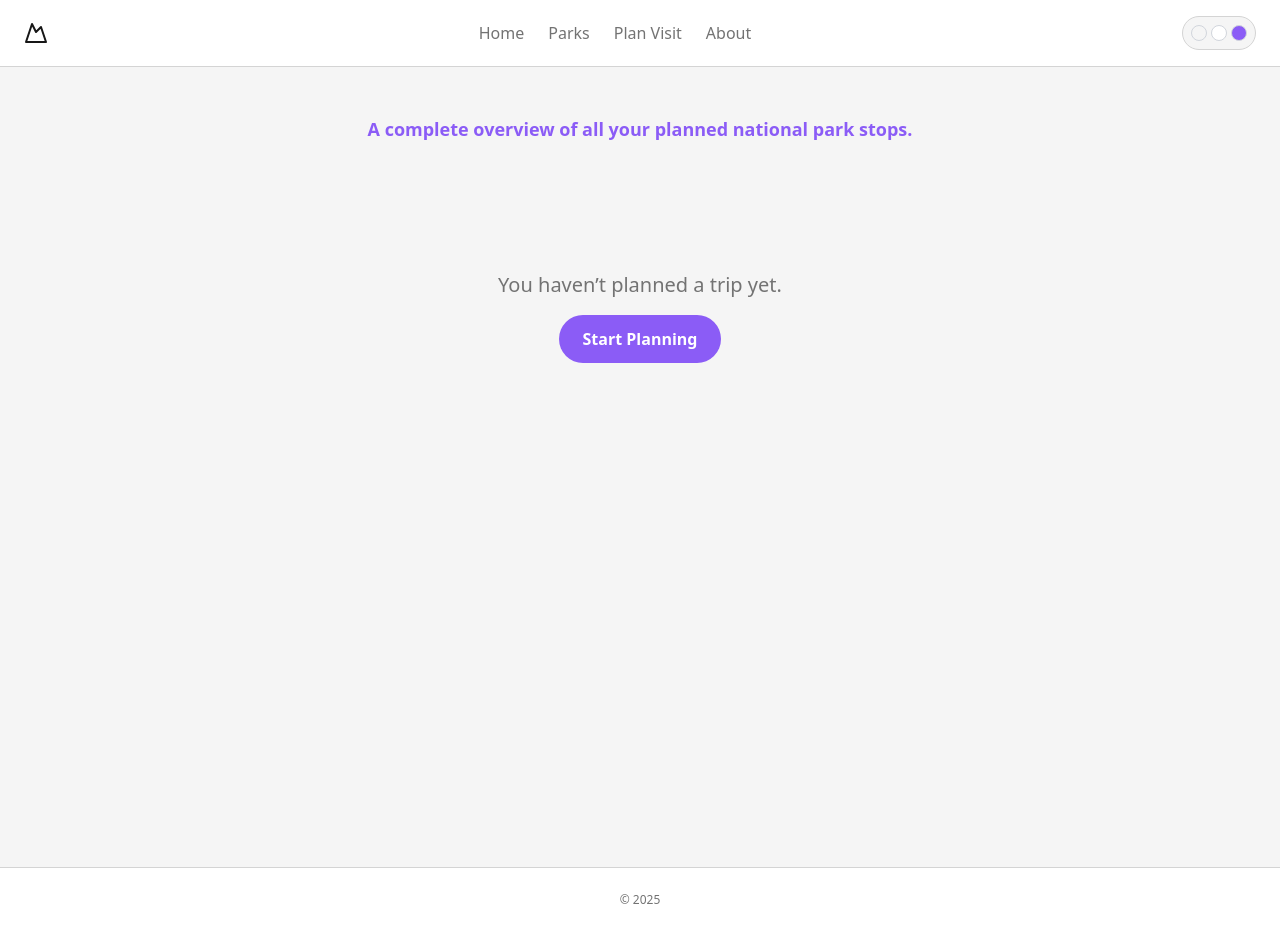
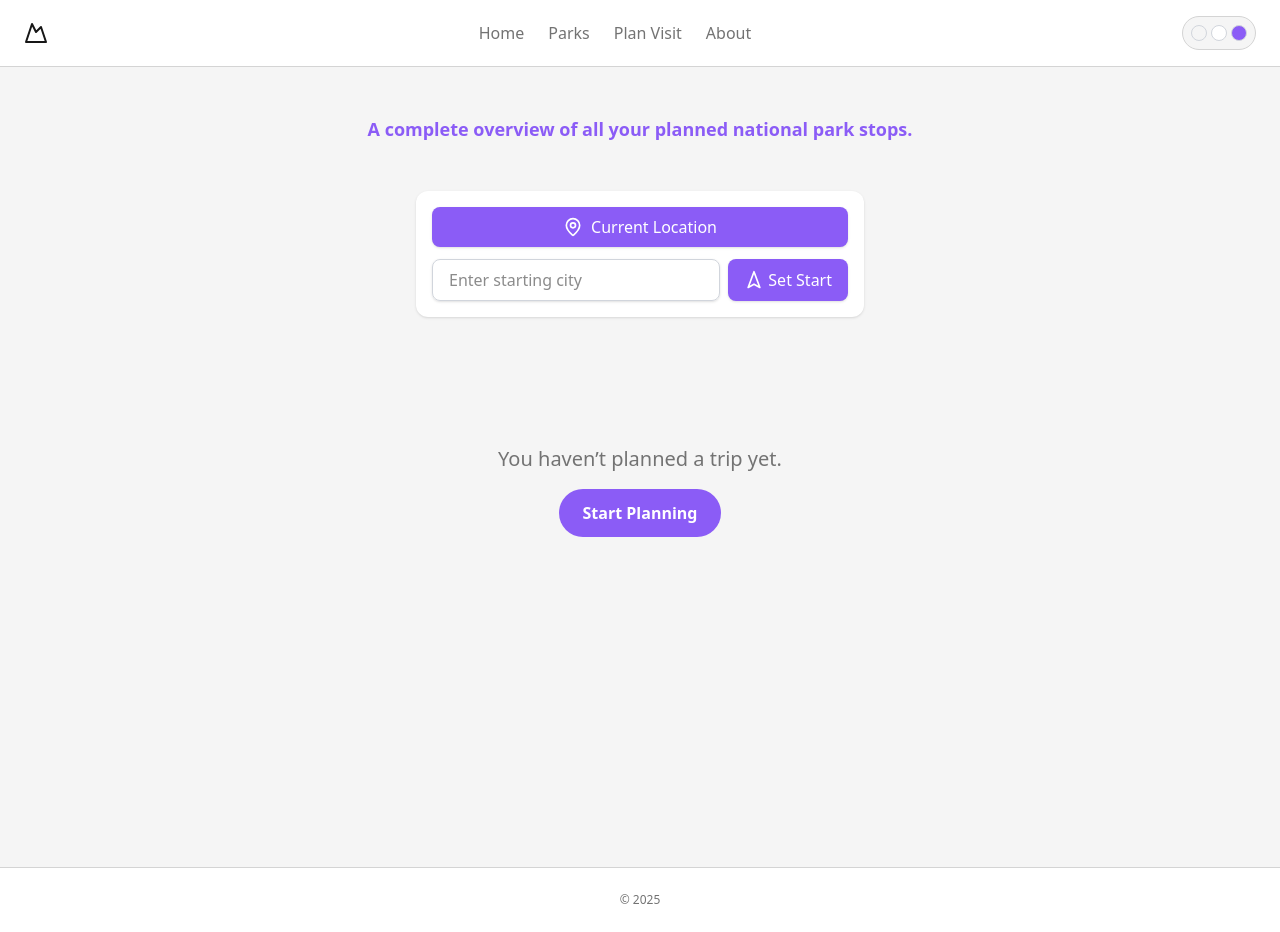
Before and after one commit to ajSeadler/tw-layout, a React (Vite) app: page /summary in a window 1280 px wide. Built offline with nearby package versions, Linux system fonts and the light colour scheme.

Commit message:
current location on planner section

```diff
--- a/src/components/parks/trips/TripSummary.tsx
+++ b/src/components/parks/trips/TripSummary.tsx
@@ -1,3 +1,4 @@
+/* eslint-disable @typescript-eslint/no-unused-vars */
 /* src/components/parks/trips/TripSummary.tsx */
 /* eslint-disable react-hooks/exhaustive-deps */
 /* eslint-disable @typescript-eslint/no-explicit-any */
@@ -10,6 +11,7 @@ import TripMetaSummary from "./TripMetaSummary";
 import ParkCardDetails from "./ParkCardDetails";
 import PackingSuggestions from "./PackingSuggestions";
 import BudgetEstimator from "./BudgetEstimator";
+import { Loader, MapPin, Navigation2 } from "lucide-react";
 
 const OPENWEATHER_KEY = import.meta.env.VITE_OPENWEATHER_KEY as string;
 const NPS_KEY = import.meta.env.VITE_NPS_KEY as string;
@@ -40,10 +42,8 @@ type TripSummaryState = {
   startDate: Date | null;
   endDate: Date | null;
   totalDistance: number;
-  startLocation?: {
-    latitude: number;
-    longitude: number;
-  };
+  startLocation?: { latitude: number; longitude: number };
+  startToFirst?: { miles: number; duration: string };
   budgetInputs: {
     lodgingPerNight: number;
     parkFees: number;
@@ -52,6 +52,7 @@ type TripSummaryState = {
   estimatedBudget: number;
 };
 
+// compute great‐circle distance in miles
 function haversineDistance(
   lat1: number,
   lon1: number,
@@ -59,14 +60,20 @@ function haversineDistance(
   lon2: number
 ): number {
   const toRad = (deg: number) => (deg * Math.PI) / 180;
-  const R = 3958.8;
+  const R = 3958.8; // miles
   const dLat = toRad(lat2 - lat1);
   const dLon = toRad(lon2 - lon1);
   const a =
     Math.sin(dLat / 2) ** 2 +
     Math.cos(toRad(lat1)) * Math.cos(toRad(lat2)) * Math.sin(dLon / 2) ** 2;
-  const c = 2 * Math.atan2(Math.sqrt(a), Math.sqrt(1 - a));
-  return R * c;
+  return 2 * R * Math.atan2(Math.sqrt(a), Math.sqrt(1 - a));
+}
+
+// format minutes into “Xh Ym” or “Zm”
+function formatDuration(minutes: number): string {
+  const h = Math.floor(minutes / 60);
+  const m = minutes % 60;
+  return h > 0 ? `${h}h ${m}m` : `${m}m`;
 }
 
 const TripSummary: React.FC = () => {
@@ -79,9 +86,11 @@ const TripSummary: React.FC = () => {
     budgetInputs: { lodgingPerNight: 0, parkFees: 0, gasPerMile: 0 },
     estimatedBudget: 0,
   });
+  const [manualCity, setManualCity] = useState("");
+  const [loadingStart, setLoadingStart] = useState(false);
   const navigate = useNavigate();
 
-  // 1) Load itinerary
+  // 1) load saved itinerary
   useEffect(() => {
     const saved = localStorage.getItem("tripItinerary");
     if (!saved) return;
@@ -89,15 +98,17 @@ const TripSummary: React.FC = () => {
       ItineraryItem,
       "distanceToNext" | "weather" | "activities"
     >[];
-    const withDates = parsed.map((item) => ({
-      ...item,
-      arrival: item.arrival ? new Date(item.arrival) : null,
-      departure: item.departure ? new Date(item.departure) : null,
+    setState((s) => ({
+      ...s,
+      itinerary: parsed.map((item) => ({
+        ...item,
+        arrival: item.arrival ? new Date(item.arrival) : null,
+        departure: item.departure ? new Date(item.departure) : null,
+      })),
     }));
-    setState((s) => ({ ...s, itinerary: withDates }));
   }, []);
 
-  // 2) Compute dates & nights
+  // 2) compute start/end dates & nights
   useEffect(() => {
     const { itinerary } = state;
     if (!itinerary.length) return;
@@ -111,7 +122,7 @@ const TripSummary: React.FC = () => {
     setState((s) => ({ ...s, startDate, endDate, totalNights }));
   }, [state.itinerary]);
 
-  // 3) Enrich: distance, weather, activities
+  // 3) fetch distances, weather, activities
   useEffect(() => {
     const fetchAll = async () => {
       const { itinerary } = state;
@@ -119,7 +130,7 @@ const TripSummary: React.FC = () => {
 
       const updated = await Promise.all(
         itinerary.map(async (item, i) => {
-          // distance
+          // distance & duration to next park
           let distanceToNext;
           if (i < itinerary.length - 1) {
             const next = itinerary[i + 1];
@@ -130,14 +141,14 @@ const TripSummary: React.FC = () => {
               next.longitude
             );
             const rounded = +miles.toFixed(1);
+            const mins = Math.ceil(rounded * 1.2);
             distanceToNext = {
               miles: rounded,
-              duration: `${Math.ceil(rounded * 1.2)}min`,
+              duration: formatDuration(mins),
             };
           }
 
-          // weather (forecast)
-          // 3b) Weather via Current Weather Data (free tier)
+          // current weather
           let weather;
           try {
             const url = new URL(
@@ -147,11 +158,9 @@ const TripSummary: React.FC = () => {
             url.searchParams.set("lon", item.longitude.toString());
             url.searchParams.set("appid", OPENWEATHER_KEY);
             url.searchParams.set("units", "imperial");
-
             const res = await fetch(url.toString());
             if (!res.ok) throw new Error(`Weather ${res.status}`);
             const j = await res.json();
-
             weather = {
               icon: `https://openweathermap.org/img/wn/${j.weather[0].icon}@2x.png`,
               minTemp: Math.round(j.main.temp_min),
@@ -159,16 +168,15 @@ const TripSummary: React.FC = () => {
               description: j.weather[0].description,
             };
           } catch (e) {
-            console.error("Weather fetch error for", item.fullName, e);
+            console.error("Weather fetch error", e);
           }
 
-          // activities (NPS)
+          // top 3 NPS activities
           let activities: ItineraryItem["activities"] = [];
           try {
             const aurl = new URL("https://developer.nps.gov/api/v1/activities");
             aurl.searchParams.set("parkCode", item.parkCode);
             aurl.searchParams.set("api_key", NPS_KEY);
-
             const ares = await fetch(aurl.toString());
             const aj = await ares.json();
             activities = aj.data.slice(0, 3).map((a: any) => ({
@@ -177,7 +185,7 @@ const TripSummary: React.FC = () => {
               duration: "Varies",
             }));
           } catch (e) {
-            console.error("Activities fetch error for", item.fullName, e);
+            console.error("Activities fetch error", e);
           }
 
           return { ...item, distanceToNext, weather, activities };
@@ -188,13 +196,36 @@ const TripSummary: React.FC = () => {
         (sum, it) => sum + (it.distanceToNext?.miles || 0),
         0
       );
-      setState((s) => ({ ...s, itinerary: updated, totalDistance }));
+
+      // distance & duration from start location → first park
+      let startToFirst: { miles: number; duration: string };
+      if (state.startLocation && updated.length) {
+        const miles = haversineDistance(
+          state.startLocation.latitude,
+          state.startLocation.longitude,
+          updated[0].latitude,
+          updated[0].longitude
+        );
+        const rounded = +miles.toFixed(1);
+        const mins = Math.ceil(rounded * 1.2);
+        startToFirst = {
+          miles: rounded,
+          duration: formatDuration(mins),
+        };
+      }
+
+      setState((s) => ({
+        ...s,
+        itinerary: updated,
+        totalDistance,
+        startToFirst,
+      }));
     };
 
     fetchAll();
-  }, [state.startDate, state.itinerary.length]);
+  }, [state.startDate, state.itinerary.length, state.startLocation]);
 
-  // 4) Recompute budget
+  // 4) recompute budget
   useEffect(() => {
     const { budgetInputs, totalNights, totalDistance } = state;
     const { lodgingPerNight, parkFees, gasPerMile } = budgetInputs;
@@ -202,6 +233,53 @@ const TripSummary: React.FC = () => {
       lodgingPerNight * totalNights + parkFees + gasPerMile * totalDistance;
     setState((s) => ({ ...s, estimatedBudget }));
   }, [state.budgetInputs, state.totalNights, state.totalDistance]);
+
+  // get device location
+  const getLocation = () => {
+    setLoadingStart(true);
+    navigator.geolocation.getCurrentPosition(
+      (pos) => {
+        setState((s) => ({
+          ...s,
+          startLocation: {
+            latitude: pos.coords.latitude,
+            longitude: pos.coords.longitude,
+          },
+        }));
+        setLoadingStart(false);
+      },
+      () => {
+        alert("Failed to get current location.");
+        setLoadingStart(false);
+      }
+    );
+  };
+
+  // geocode manual city
+  const resolveCityToCoords = async () => {
+    if (!manualCity) return;
+    setLoadingStart(true);
+    try {
+      const url = new URL("https://api.openweathermap.org/geo/1.0/direct");
+      url.searchParams.set("q", manualCity);
+      url.searchParams.set("limit", "1");
+      url.searchParams.set("appid", OPENWEATHER_KEY);
+
+      const res = await fetch(url.toString());
+      const data = await res.json();
+      if (!data.length) throw new Error("City not found");
+      const { lat, lon } = data[0];
+
+      setState((s) => ({
+        ...s,
+        startLocation: { latitude: lat, longitude: lon },
+      }));
+    } catch {
+      alert("Failed to find coordinates for city.");
+    } finally {
+      setLoadingStart(false);
+    }
+  };
 
   return (
     <div className="min-h-screen bg-[rgb(var(--background))] text-[rgb(var(--copy-primary))] py-12 px-4 sm:px-6 lg:px-8">
@@ -212,6 +290,56 @@ const TripSummary: React.FC = () => {
           </p>
         </header>
 
+        {/* Start‐location controls */}
+        <div className="w-full max-w-md mx-auto p-4 bg-[rgb(var(--card))] rounded-xl shadow-sm">
+          <div className="flex flex-col space-y-3">
+            {/* — Current Location Button — */}
+            <button
+              onClick={getLocation}
+              disabled={loadingStart}
+              className="flex items-center justify-center w-full px-4 py-2 rounded-lg bg-[rgb(var(--cta))] text-[rgb(var(--cta-text))] font-medium shadow transition-transform duration-200 ease-in-out hover:scale-102 disabled:opacity-50 disabled:cursor-not-allowed focus:outline-none focus:ring-2 focus:ring-[rgb(var(--cta))]"
+              aria-label="Use Current Location"
+            >
+              {loadingStart ? (
+                <Loader className="w-5 h-5 animate-spin" />
+              ) : (
+                <MapPin className="w-5 h-5" />
+              )}
+              <span className="ml-2">Current Location</span>
+            </button>
+
+            {/* — Manual City Input & Set Button — */}
+            <div className="flex flex-col sm:flex-row sm:space-x-2 space-y-2 sm:space-y-0">
+              <input
+                type="text"
+                placeholder="Enter starting city"
+                value={manualCity}
+                onChange={(e) => setManualCity(e.target.value)}
+                className="flex-1 px-4 py-2 rounded-lg border border-gray-300 focus:outline-none focus:ring-2 focus:ring-[rgb(var(--cta))] focus:border-transparent shadow-sm text-base"
+                aria-label="Starting City"
+              />
+              <button
+                onClick={resolveCityToCoords}
+                className="flex items-center justify-center px-4 py-2 rounded-lg bg-[rgb(var(--cta))] text-[rgb(var(--cta-text))] font-medium shadow transition-transform duration-200 ease-in-out hover:scale-102 focus:outline-none focus:ring-2 focus:ring-[rgb(var(--cta))]"
+                aria-label="Set Start City"
+              >
+                <Navigation2 className="w-5 h-5 mr-1" />
+                <span>Set Start</span>
+              </button>
+            </div>
+          </div>
+        </div>
+
+        {/* Distance to first park */}
+        {state.startToFirst && (
+          <p className="text-center text-sm text-[rgb(var(--copy-secondary))]">
+            Distance from your starting location to first park:{" "}
+            <strong>{state.startToFirst.miles} miles</strong> (
+            {state.startToFirst.duration})
+          </p>
+        )}
+
+        {/* No‐itinerary fallback */}
         {state.itinerary.length === 0 ? (
           <div className="flex flex-col items-center space-y-4 py-20">
             <p className="text-xl text-[rgb(var(--copy-secondary))]">
@@ -226,6 +354,7 @@ const TripSummary: React.FC = () => {
           </div>
         ) : (
           <>
+            {/* Summary cards */}
             <TripMetaSummary
               startDate={state.startDate}
               endDate={state.endDate}
@@ -233,8 +362,10 @@ const TripSummary: React.FC = () => {
               numParks={state.itinerary.length}
               totalDistance={state.totalDistance}
               estimatedBudget={state.estimatedBudget}
+              startToFirst={state.startToFirst}
             />
 
+            {/* Park details */}
             <section className="grid gap-8">
               {state.itinerary.map((item, idx) => (
                 <ParkCardDetails
@@ -245,6 +376,7 @@ const TripSummary: React.FC = () => {
               ))}
             </section>
 
+            {/* Packing & budget */}
             <section className="grid grid-cols-1 lg:grid-cols-2 gap-8">
               <PackingSuggestions itinerary={state.itinerary} />
               <BudgetEstimator
@@ -255,6 +387,7 @@ const TripSummary: React.FC = () => {
               />
             </section>
 
+            {/* Edit button */}
             <div className="text-center">
               <button
                 onClick={() => navigate("/planner")}
```
Also changed, not shown: src/components/parks/trips/TripMetaSummary.tsx (+18 -4 lines).
